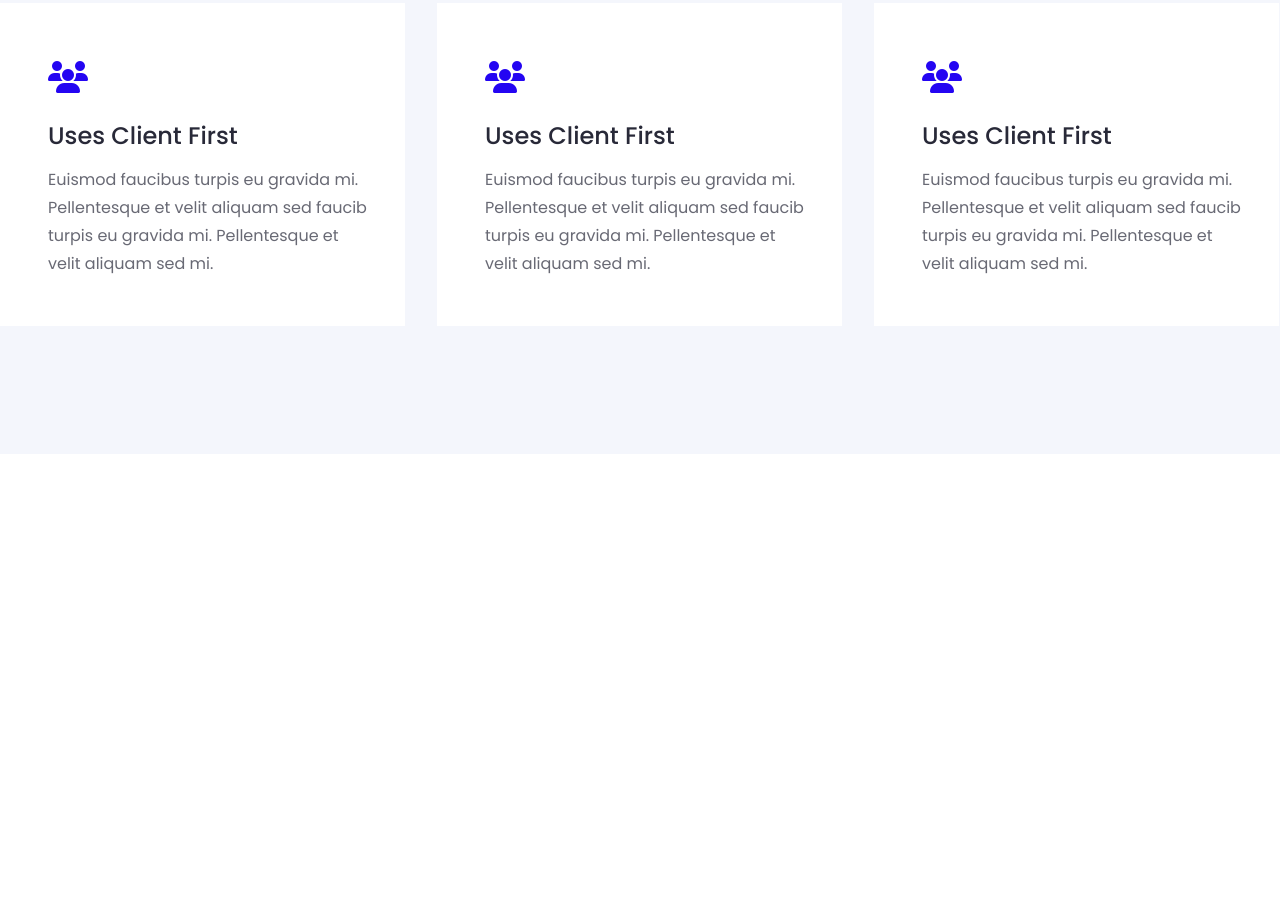
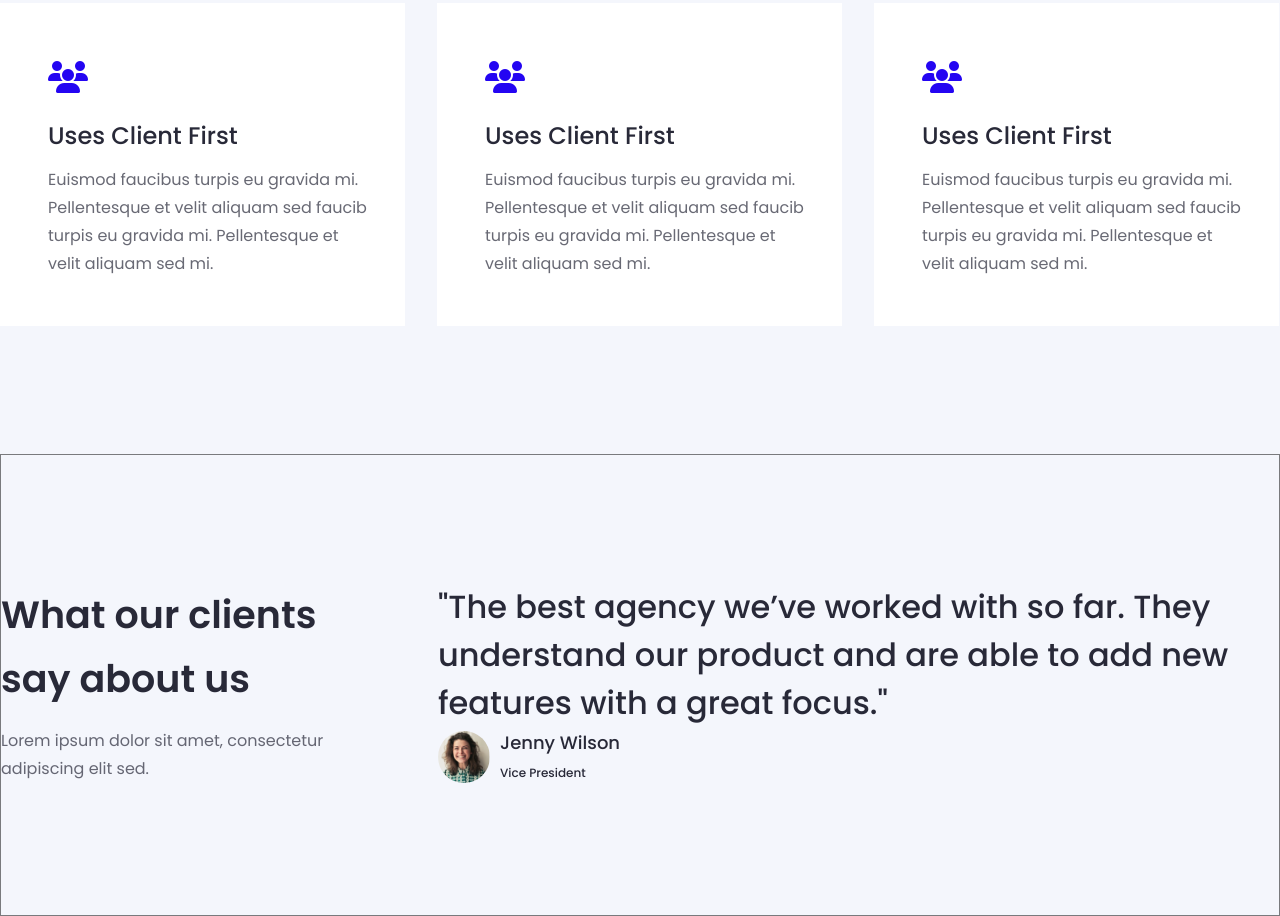
Before and after one commit to aminulwebdev/webflow_agency_p06_mern, a plain HTML site: page index.html in a window 1280 px wide. Shown: the part 3173-4089 px from the top of the page. Before the commit the page ends 3627 px from the top, so only its background shows below. Drawn offline with Linux system fonts and the light colour scheme.

Commit message:
Client part added

```diff
--- a/css/style.css
+++ b/css/style.css
@@ -482,11 +482,94 @@ p {
 
 
 /* =================================
+          Client Start Here
+===================================== */
+#client {
+    padding: 128px 0;
+    background-color: #F4F6FC;
+    border: 1px solid rgba(0, 0, 0, 0.5);
+
+
+}
+
+.client__wrapper {
+    display: flex;
+    column-gap: 110px;
+}
+
+.client__heading {
+    width: 327px;
+}
+
+.section__heading--tweak {
+    font-size: 38px;
+    list-style: 56px;
+    padding-bottom: 16px;
+}
+
+.client__main {
+    width: 843px;
+}
+
+.client__item h3 {
+    color: var(--primary_clr);
+    font-size: 32px;
+    font-weight: 500;
+    line-height: 48px;
+    /* 150% */
+}
+
+.client__info {
+    display: flex;
+    align-items: center;
+    column-gap: 10px;
+}
+
+.client__img {
+    width: 52px;
+    height: 52px;
+    border-radius: 50%;
+    overflow: hidden;
+}
+
+.client__img img {
+    width: 100%;
+    height: 100%;
+    object-fit: cover;
+}
+
+.client__details h4 {
+    color: var(--primary_clr);
+    font-size: 18px;
+    font-weight: 500;
+    line-height: 32px;
+    /* 177.778% */
+}
+
+.client__details h5 {
+    color: var(--primary_clr);
+    font-size: 12px;
+    font-weight: 500;
+    line-height: 28px;
+    /* 233.333% */
+}
+
+
+/* =================================
+          Client End Here
+===================================== */
+
+
+
+/* =================================
           Navbar Start Here
 ===================================== */
 /* =================================
           Navbar End Here
 ===================================== */
+
+
+
 /* =================================
           Navbar Start Here
 ===================================== */
@@ -505,9 +588,3 @@ p {
 /* =================================
           Navbar End Here
 ===================================== */
-/* =================================
-          Navbar Start Here
-===================================== */
-/* =================================
-          Navbar End Here
-===================================== */
--- a/index.html
+++ b/index.html
@@ -227,42 +227,48 @@
                             <i class="fa-solid fa-users"></i>
                         </div>
                         <h3 class="sub__heading">Uses Client First</h3>
-                    <p class="paragraph">Euismod faucibus turpis eu gravida mi. Pellentesque et velit aliquam sed faucib turpis eu gravida mi. Pellentesque et velit aliquam sed mi. </p>
+                        <p class="paragraph">Euismod faucibus turpis eu gravida mi. Pellentesque et velit aliquam sed
+                            faucib turpis eu gravida mi. Pellentesque et velit aliquam sed mi. </p>
                     </div>
                     <div class="features__item">
                         <div class="features__icon">
                             <i class="fa-solid fa-users"></i>
                         </div>
                         <h3 class="sub__heading">Uses Client First</h3>
-                    <p class="paragraph">Euismod faucibus turpis eu gravida mi. Pellentesque et velit aliquam sed faucib turpis eu gravida mi. Pellentesque et velit aliquam sed mi. </p>
+                        <p class="paragraph">Euismod faucibus turpis eu gravida mi. Pellentesque et velit aliquam sed
+                            faucib turpis eu gravida mi. Pellentesque et velit aliquam sed mi. </p>
                     </div>
                     <div class="features__item">
                         <div class="features__icon">
                             <i class="fa-solid fa-users"></i>
                         </div>
                         <h3 class="sub__heading">Uses Client First</h3>
-                    <p class="paragraph">Euismod faucibus turpis eu gravida mi. Pellentesque et velit aliquam sed faucib turpis eu gravida mi. Pellentesque et velit aliquam sed mi. </p>
+                        <p class="paragraph">Euismod faucibus turpis eu gravida mi. Pellentesque et velit aliquam sed
+                            faucib turpis eu gravida mi. Pellentesque et velit aliquam sed mi. </p>
                     </div>
                     <div class="features__item">
                         <div class="features__icon">
                             <i class="fa-solid fa-users"></i>
                         </div>
                         <h3 class="sub__heading">Uses Client First</h3>
-                    <p class="paragraph">Euismod faucibus turpis eu gravida mi. Pellentesque et velit aliquam sed faucib turpis eu gravida mi. Pellentesque et velit aliquam sed mi. </p>
+                        <p class="paragraph">Euismod faucibus turpis eu gravida mi. Pellentesque et velit aliquam sed
+                            faucib turpis eu gravida mi. Pellentesque et velit aliquam sed mi. </p>
                     </div>
                     <div class="features__item">
                         <div class="features__icon">
                             <i class="fa-solid fa-users"></i>
                         </div>
                         <h3 class="sub__heading">Uses Client First</h3>
-                    <p class="paragraph">Euismod faucibus turpis eu gravida mi. Pellentesque et velit aliquam sed faucib turpis eu gravida mi. Pellentesque et velit aliquam sed mi. </p>
+                        <p class="paragraph">Euismod faucibus turpis eu gravida mi. Pellentesque et velit aliquam sed
+                            faucib turpis eu gravida mi. Pellentesque et velit aliquam sed mi. </p>
                     </div>
                     <div class="features__item">
                         <div class="features__icon">
                             <i class="fa-solid fa-users"></i>
                         </div>
                         <h3 class="sub__heading">Uses Client First</h3>
-                    <p class="paragraph">Euismod faucibus turpis eu gravida mi. Pellentesque et velit aliquam sed faucib turpis eu gravida mi. Pellentesque et velit aliquam sed mi. </p>
+                        <p class="paragraph">Euismod faucibus turpis eu gravida mi. Pellentesque et velit aliquam sed
+                            faucib turpis eu gravida mi. Pellentesque et velit aliquam sed mi. </p>
                     </div>
                 </div>
             </div>
@@ -274,11 +280,40 @@
 
 
         <!-- =================================
-                Header Start Here
+                Client Start Here
     ====================================== -->
+        <section id="client">
+            <div class="container">
+                <div class="client__wrapper">
+                    <div class="client__heading">
+                        <h2 class="section__heading section__heading--tweak">What our clients say about us</h2>
+                        <p class="paragraph">Lorem ipsum dolor sit amet, consectetur adipiscing elit sed.</p>
+                    </div>
+                    <div class="client__main">
+                        <div class="client__item">
+                            <h3>"The best agency we’ve worked with so far. They understand our product and are able to
+                                add new features with a great focus."</h3>
+                            <div class="client__info">
+                                <div class="client__img">
+                                    <picture>
+                                        <img src="./images/client__img.png" alt="">
+                                    </picture>
+                                </div>
+                                <div class="client__details">
+                                    <h4>Jenny Wilson</h4>
+                                    <h5>Vice President</h5>
+                                </div>
+                            </div>
+                        </div>
+                    </div>
+                </div>
+            </div>
+        </section>
         <!-- =================================
-                Header End Here
+                Client End Here
     ====================================== -->
+
+
         <!-- =================================
                 Header Start Here
     ====================================== -->
```
Also changed, not shown: images/client__img.png (added). Lines whose indentation alone changed are shown as unchanged.
